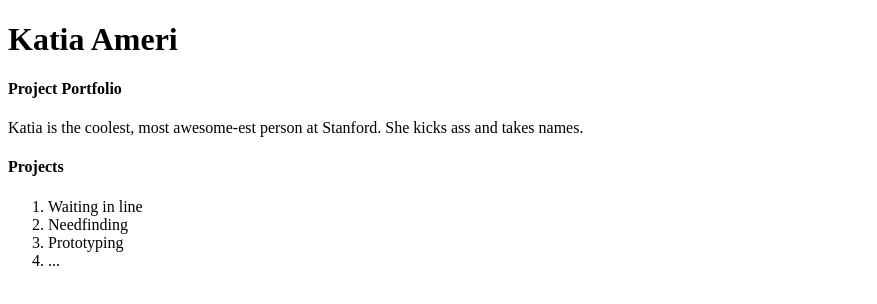
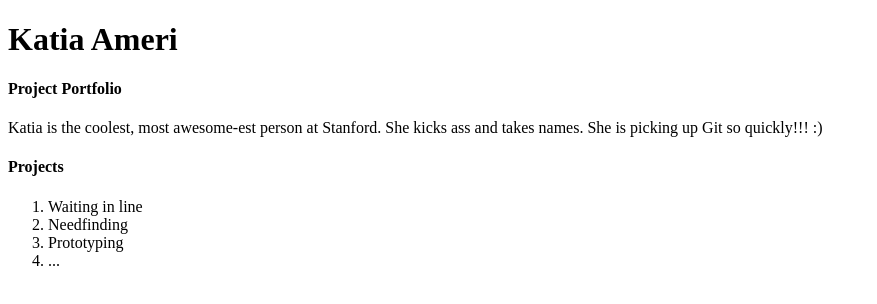
Before and after one commit to katia-ameri/redo-lab1-for-learning, a website: page static/index.html in a window 1280 px wide. Shown: the whole page, without its empty margins (0-877 px from the left). Drawn offline with Linux system fonts and the light colour scheme.

Commit message:
added more to the description

```diff
--- a/static/index.html
+++ b/static/index.html
@@ -12,7 +12,7 @@
 	<h4>Project Portfolio</h4>
 
 	<!-- p means paragraph -->
-	<p>Katia is the coolest, most awesome-est person at Stanford. She kicks ass and takes names. </p>
+	<p>Katia is the coolest, most awesome-est person at Stanford. She kicks ass and takes names. She is picking up Git so quickly!!! :)</p>
 
 	<h4>Projects</h4>
 	<ol>
```
